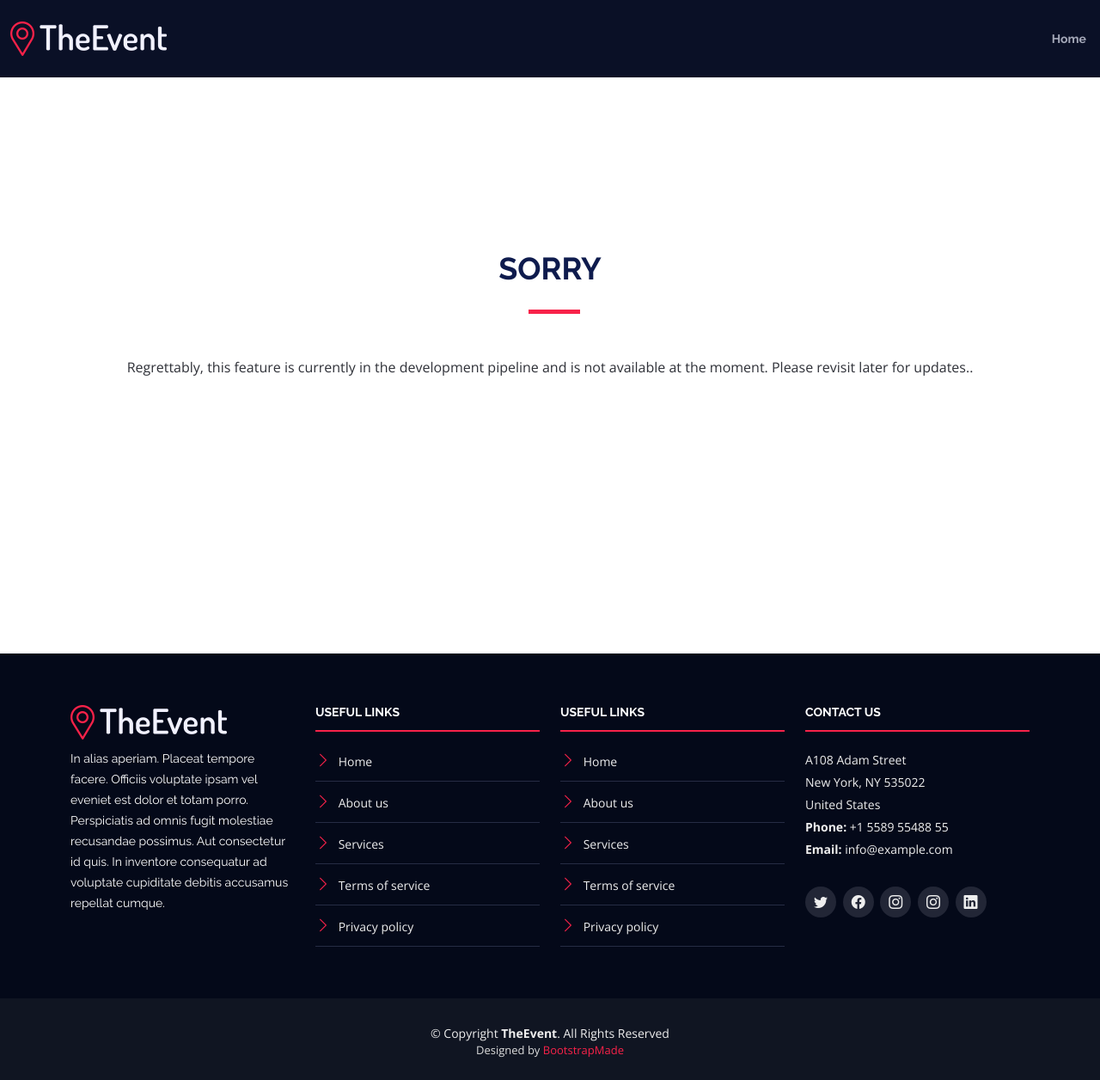
After one commit to MZahidKamal/Module32_FinalExam_EvenetManagementSystem, a Django app: page /event/under_development in a window 1280 px wide. The commit adds this page. Shown: the whole page at 86% size. Run offline with Django 5.2, Linux system fonts and the light colour scheme; parts of the project's set-up code (start-up, migrations or seed data) failed here and were passed over; some libraries are stand-ins or nearby versions.

Commit message:
Daily Learning & Commit

```diff
--- a/event/urls.py
+++ b/event/urls.py
@@ -5,6 +5,7 @@ from . import views
 urlpatterns = [
     path('', views.all_event_list, name='home'),
     path('', views.all_event_list, name='event'),
+    path('event/under_development', views.contact_form, name='contact'),
     path('create-event/', views.create_event, name='create_event'),
     path('event/<int:event_id>/', views.event_detail, name='event_detail'),
     path('add_attendee/<int:event_id>/', views.add_attendee, name='add_attendee'),
--- a/event/views.py
+++ b/event/views.py
@@ -142,3 +142,8 @@ def my_attendees(request):
     return render(request, 'event/my_attendees.html', {'events_attending': events_attending})
 
 #------------------------------------------------------------------------------------------------------------------------------------------------------------------------
+
+def contact_form(request):
+    return render(request, template_name='event/under_development.html')
+
+#------------------------------------------------------------------------------------------------------------------------------------------------------------------------
--- /dev/null
+++ b/templates/event/under_development.html
@@ -0,0 +1,163 @@
+<!DOCTYPE html>
+<!--suppress ALL -->
+<html lang="en">
+
+<head>
+    <meta charset="utf-8">
+    <meta content="width=device-width, initial-scale=1.0" name="viewport">
+
+    <title>Register</title>
+    <meta content="" name="description">
+    <meta content="" name="keywords">
+
+    <!-- Favicons -->
+    <link href="../static/img/favicon.png" rel="icon">
+    <link href="../static/img/apple-touch-icon.png" rel="apple-touch-icon">
+
+    <!-- Google Fonts -->
+    <link href="https://fonts.googleapis.com/css?family=Open+Sans:300,300i,400,400i,700,700i|Raleway:300,400,500,700,800" rel="stylesheet">
+
+    <!-- Vendor CSS Files -->
+    <link href="../static/vendor/aos/aos.css" rel="stylesheet">
+    <link href="../static/vendor/bootstrap/css/bootstrap.min.css" rel="stylesheet">
+    <link href="../static/vendor/bootstrap-icons/bootstrap-icons.css" rel="stylesheet">
+    <link href="../static/vendor/glightbox/css/glightbox.min.css" rel="stylesheet">
+    <link href="../static/vendor/swiper/swiper-bundle.min.css" rel="stylesheet">
+    <link rel="stylesheet" href="../static/css/style.css">
+
+
+    <!-- Template Main CSS File -->
+    <link href="../static/css/style.css" rel="stylesheet">
+
+    <!-- =======================================================
+    * Template Name: TheEvent
+    * Updated: Jan 09 2024 with Bootstrap v5.3.2
+    * Template URL: https://bootstrapmade.com/theevent-conference-event-bootstrap-template/
+    * Author: BootstrapMade.com
+    * License: https://bootstrapmade.com/license/
+    ======================================================== -->
+</head>
+
+<body>
+
+<!-- ======= Header ======= -->
+<header id="header" class="d-flex align-items-center" style="background: rgba(6, 12, 34, 0.98)">
+    <div class="container-fluid container-xxl d-flex align-items-center">
+
+        <div id="logo" class="me-auto">
+            <!-- Uncomment below if you prefer to use a text logo -->
+            <!-- <h1><a href="index.html">The<span>Event</span></a></h1>-->
+            <a href="{% url 'home' %}" class="scrollto"><img src="../static/img/logo.png" alt="" title=""></a>
+        </div>
+
+        <nav id="navbar" class="navbar order-last order-lg-0">
+            <ul>
+                <li><a class="nav-link" href="{% url 'home' %}">Home</a></li>
+            </ul>
+            <i class="bi bi-list mobile-nav-toggle"></i>
+        </nav><!-- .navbar -->
+    </div>
+</header><!-- End Header -->
+
+<main id="main">
+
+    <!-- ======= Under Construction Message Section ======= -->
+    <section id="signup" class="section-bg" style="min-height: 95vh; display: flex; justify-content: center; align-items: center; padding: 60px">
+        <div class="container" data-aos="fade-up">
+            <div class="section-header"><h2>SORRY</h2></div>
+
+            <p class="text-sm text-center">Regrettably, this feature is currently in the development pipeline and is not available at the moment. Please revisit later for updates..</p>
+
+        </div>
+    </section><!-- End Under Construction Message Section -->
+
+</main><!-- End #main -->
+
+<!-- ======= Footer ======= -->
+<footer id="footer">
+    <div class="footer-top">
+        <div class="container">
+            <div class="row">
+
+                <div class="col-lg-3 col-md-6 footer-info">
+                    <img src="../static/img/logo.png" alt="TheEvenet">
+                    <p>In alias aperiam. Placeat tempore facere. Officiis voluptate ipsam vel eveniet est dolor et totam porro. Perspiciatis ad omnis fugit molestiae recusandae possimus. Aut consectetur id quis. In inventore consequatur ad voluptate cupiditate debitis accusamus repellat cumque.</p>
+                </div>
+
+                <div class="col-lg-3 col-md-6 footer-links">
+                    <h4>Useful Links</h4>
+                    <ul>
+                        <li><i class="bi bi-chevron-right"></i> <a href="#">Home</a></li>
+                        <li><i class="bi bi-chevron-right"></i> <a href="#">About us</a></li>
+                        <li><i class="bi bi-chevron-right"></i> <a href="#">Services</a></li>
+                        <li><i class="bi bi-chevron-right"></i> <a href="#">Terms of service</a></li>
+                        <li><i class="bi bi-chevron-right"></i> <a href="#">Privacy policy</a></li>
+                    </ul>
+                </div>
+
+                <div class="col-lg-3 col-md-6 footer-links">
+                    <h4>Useful Links</h4>
+                    <ul>
+                        <li><i class="bi bi-chevron-right"></i> <a href="#">Home</a></li>
+                        <li><i class="bi bi-chevron-right"></i> <a href="#">About us</a></li>
+                        <li><i class="bi bi-chevron-right"></i> <a href="#">Services</a></li>
+                        <li><i class="bi bi-chevron-right"></i> <a href="#">Terms of service</a></li>
+                        <li><i class="bi bi-chevron-right"></i> <a href="#">Privacy policy</a></li>
+                    </ul>
+                </div>
+
+                <div class="col-lg-3 col-md-6 footer-contact">
+                    <h4>Contact Us</h4>
+                    <p>
+                        A108 Adam Street <br>
+                        New York, NY 535022<br>
+                        United States <br>
+                        <strong>Phone:</strong> +1 5589 55488 55<br>
+                        <strong>Email:</strong> info@example.com<br>
+                    </p>
+
+                    <div class="social-links">
+                        <a href="#" class="twitter"><i class="bi bi-twitter"></i></a>
+                        <a href="#" class="facebook"><i class="bi bi-facebook"></i></a>
+                        <a href="#" class="instagram"><i class="bi bi-instagram"></i></a>
+                        <a href="#" class="google-plus"><i class="bi bi-instagram"></i></a>
+                        <a href="#" class="linkedin"><i class="bi bi-linkedin"></i></a>
+                    </div>
+
+                </div>
+
+            </div>
+        </div>
+    </div>
+
+    <div class="container">
+        <div class="copyright">
+            &copy; Copyright <strong>TheEvent</strong>. All Rights Reserved
+        </div>
+        <div class="credits">
+            <!--
+            All the links in the footer should remain intact.
+            You can delete the links only if you purchased the pro version.
+            Licensing information: https://bootstrapmade.com/license/
+            Purchase the pro version with working PHP/AJAX contact form: https://bootstrapmade.com/buy/?theme=TheEvent
+          -->
+            Designed by <a href="https://bootstrapmade.com/">BootstrapMade</a>
+        </div>
+    </div>
+</footer><!-- End  Footer -->
+
+<a href="#" class="back-to-top d-flex align-items-center justify-content-center"><i class="bi bi-arrow-up-short"></i></a>
+
+<!-- Vendor JS Files -->
+<script src="../static/vendor/aos/aos.js"></script>
+<script src="../static/vendor/bootstrap/js/bootstrap.bundle.min.js"></script>
+<script src="../static/vendor/glightbox/js/glightbox.min.js"></script>
+<script src="../static/vendor/swiper/swiper-bundle.min.js"></script>
+<script src="../static/vendor/php-email-form/validate.js"></script>
+
+<!-- Template Main JS File -->
+<script src="../static/js/main.js"></script>
+
+</body>
+
+</html>
```
Also changed, not shown: templates/index.html (+6 -5 lines).
